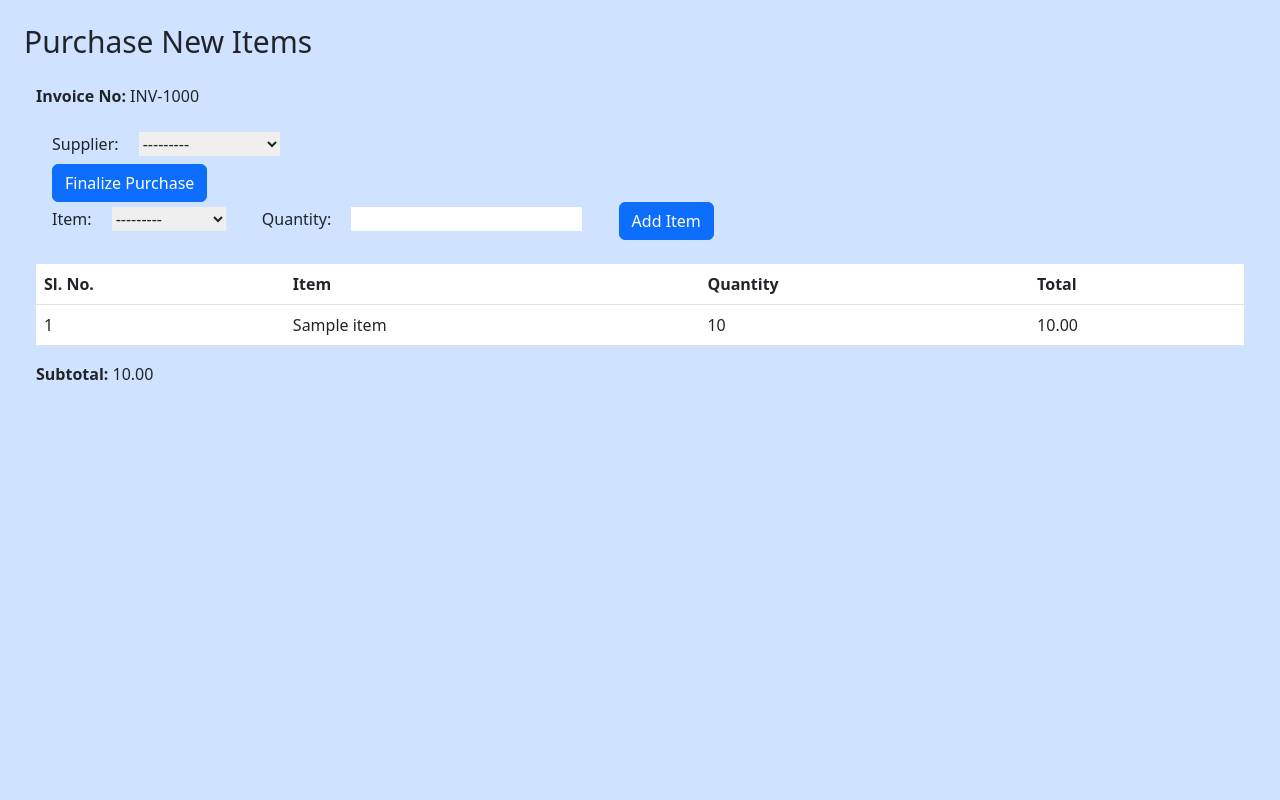
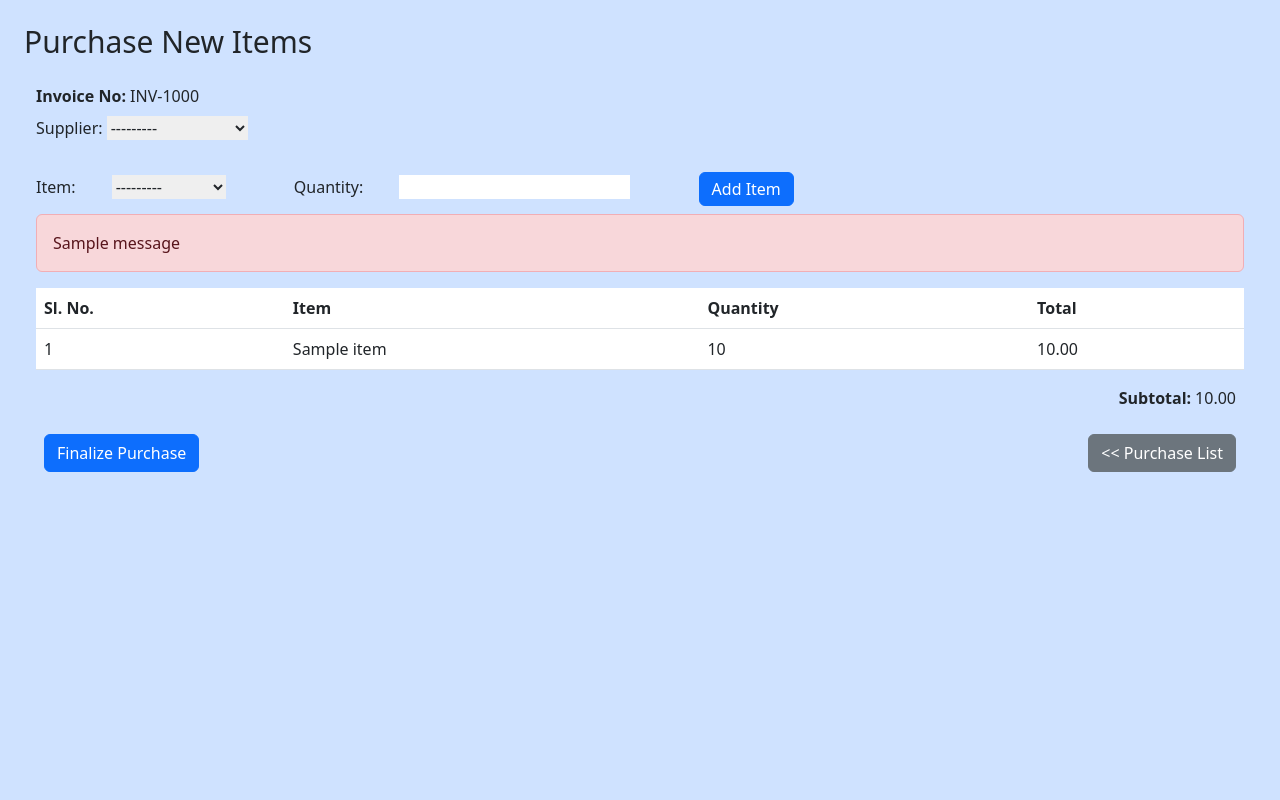
Before and after one commit to vijayakabajo/IMS_SSPL_TASK, a Django app: page /purchase/ in a window 1280 px wide. Shown: the part 56-856 px from the top of the page. Run offline with Django 5.2, Linux system fonts and the light colour scheme; tables that the repository leaves empty hold one stand-in row (values such as "Sample post"); one stand-in notice (Sample message) is shown; some libraries are stand-ins or nearby versions.

Commit message:
purchase update

```diff
--- a/operations/models.py
+++ b/operations/models.py
@@ -3,7 +3,7 @@ from master.models import Supplier, Item
 from django.core.validators import RegexValidator
 
 
-#-------------------------------------Purchase Models----------------------------------------------------------
+#-----------------------------------------------Purchase Models----------------------------------------------------------
 
 class PurchaseMaster(models.Model):
     invoice_number = models.CharField(max_length=20, unique=True, blank=True, null=True)
@@ -11,6 +11,7 @@ class PurchaseMaster(models.Model):
     sub_total = models.DecimalField(max_digits=10, decimal_places=2)
     created_at = models.DateTimeField(auto_now_add=True)
     status = models.SmallIntegerField(default=1, null=False)
+
 
     def save(self, *args, **kwargs):
         if not self.invoice_number:
--- a/operations/templates/purchase.html
+++ b/operations/templates/purchase.html
@@ -2,36 +2,54 @@
 {% block content %}
 <h1 class='text-3xl mb-4'>Purchase New Items</h1>
 <div class='container'>
+
+    <!-- Combined Form -->
+    <form id="purchase-form" method="post">
+        {% csrf_token %}
+
+        <!-- Invoice No -->
         <strong>Invoice No:</strong>
         <label>{{ invoice_number }}</label><br>
 
+        <!-- Supplier form fields -->
+        <label class='mt-2'>Supplier:</label>
+        {{ purchase_form.supplier_id }}
+        {{ purchase_form.supplier_id.errors }}
+        <div id="supplier-details"></div> <!-- Supplier details display -->
 
-    <form id="supplier-form" method="post" class='space-x-4 mt-4'>
-        {% csrf_token %}
-        <label>Supplier:</label>
-        {{ purchase_form.supplier_id }}
-        <div id="supplier-details"></div> <!-- Supplier details display -->
-        <button class='btn btn-primary mt-2' id="finalizePurchaseBtn" type="submit" name="finalize_purchase">Finalize Purchase</button>
-    </form>
 
-    <form id="item-form" method="post" class='space-x-4'>
-        {% csrf_token %}
-        <label>Item:</label>
+    <div class='space-x-8 mt-8'>
+            <!-- Item form fields -->
+        <label class=''>Item:</label>
         {{ temp_form.item_id }}
-        <span id="item-price"></span>  <!-- Display item price -->
+        <strong><span id="item-price"></span></strong>  <!-- Display item price -->
+
         <label>Quantity:</label>
         {{ temp_form.quantity }}
-        <span id="item-total"></span>  <!-- Display item total -->
+        <strong><span id="item-total"></span></strong>  <!-- Display item total -->
 
-        <button class='btn btn-primary' type="submit" name="add_item">Add Item</button>
+        <!-- Button to add item -->
+        <button class="btn btn-primary py-1" type="submit" name="add_item">Add Item</button>
+
+    </div>
+
         {{ temp_form.item_id.errors }}
         {{ temp_form.quantity.errors }}
-    </form>
 
 
+        {% if messages %}
+    <div class="alert alert-danger mt-2">
+        <ul>
+            {% for message in messages %}
+                <li>{{ message }}</li>
+            {% endfor %}
+        </ul>
+    </div>
+{% endif %}
 
-    <!-- Display added items -->
-    <table class="table mt-4">
+
+        <!-- Table to show added items -->
+        <table class="table mt-3">
             <thead>
                 <tr>
                     <th scope="col">Sl. No.</th>
@@ -52,9 +70,20 @@
             </tbody>
         </table>
 
-    <div>
-        <strong>Subtotal: </strong> {{ sub_total }}
+        <div class='flex justify-end mr-2'>
+            <strong>Subtotal:</strong><span class='ml-1'> {{ sub_total }}</span>
         </div>
+
+        <!-- Finalize Purchase Button at the Bottom -->
+         <div class='flex justify-between mt-4 mx-2'>
+                <button class="btn btn-primary" type="submit" name="finalize_purchase" id="finalizePurchaseBtn">Finalize Purchase</button>
+                <a href="{% url 'purchase_master_list' %}" class='btn btn-secondary'><< Purchase List</a>
+         </div>
+
+    </form>
+
+
+
 </div>
 
 <script src="https://ajax.googleapis.com/ajax/libs/jquery/3.5.1/jquery.min.js"></script>
@@ -93,31 +122,15 @@
                 $('#item-total').text('');
             }
         }
-
-        // Fetch supplier details when a supplier is selected
     });
 </script>
 
 <script>
-    // Store and retrieve selected supplier using local storage
-    document.addEventListener("DOMContentLoaded", function () {
-        const supplierSelect = document.getElementById('id_supplier_id');
-        const finalizePurchaseBtn = document.getElementById('finalizePurchaseBtn');
-
-        // Set the supplier on page load if available in localStorage
-        const storedSupplier = localStorage.getItem('selectedSupplier');
-        if (storedSupplier) {
-            supplierSelect.value = storedSupplier;
-        }
-
-        // Store selected supplier in local storage when changed
-        supplierSelect.addEventListener('change', function () {
-            localStorage.setItem('selectedSupplier', this.value);
-        });
-
-        // Clear localStorage when 'Finalize Purchase' button is clicked
-        finalizePurchaseBtn.addEventListener('click', function () {
-            localStorage.removeItem('selectedSupplier'); // Or use localStorage.clear() to remove everything
+    $(document).ready(function() {
+        $('#finalizePurchaseBtn').click(function() {
+            // Disable item fields when finalizing the purchase
+            $('#id_item_id').prop('disabled', true);
+            $('#id_quantity').prop('disabled', true);
         });
     });
 </script>
--- a/operations/views.py
+++ b/operations/views.py
@@ -4,10 +4,13 @@ from .models import PurchaseMaster, PurchaseDetail, TempTable
 from master.models import Supplier, Item
 from .forms import TempTableForm, PurchaseMasterForm
 from django.http import JsonResponse
+from django.contrib import messages
 
 
 
 #------------------------------------------purchase page--------------------------------------------------------
+
+from django.contrib import messages  # Import the messages framework
 
 def purchase_page(request):
     supplier_id = request.session.get('supplier_id', None)
@@ -16,11 +19,12 @@ def purchase_page(request):
     else:
         initial_data = {}
 
-    temp_items = TempTable.objects.all().order_by('-created_at')  #temptable data
+    temp_items = TempTable.objects.all().order_by('-created_at')  # Fetch temp table data
     purchase_form = PurchaseMasterForm(initial=initial_data)
     temp_form = TempTableForm()
 
     if request.method == 'POST':
+        # Add item to temp table
         if 'add_item' in request.POST:
             temp_form = TempTableForm(request.POST)
             if temp_form.is_valid():
@@ -34,34 +38,40 @@ def purchase_page(request):
 
                 return redirect('purchase-page')
 
-        # Finalize
+        # Finalize purchase
         if 'finalize_purchase' in request.POST:
-            purchase_form = PurchaseMasterForm(request.POST)
-            if purchase_form.is_valid():  # Validate only PurchaseMasterForm
-                with transaction.atomic():
-                    purchase_master = purchase_form.save(commit=False)
+            # Check if temp table is empty before processing the purchase
+            if not temp_items.exists():
+                messages.error(request, "Add items to the purchase list before finalizing.")
+            else:
+                purchase_form = PurchaseMasterForm(request.POST)
+                if purchase_form.is_valid():  # Validate only PurchaseMasterForm
+                    with transaction.atomic():
+                        purchase_master = purchase_form.save(commit=False)
+                        # Calculate subtotal
+                        purchase_master.sub_total = sum(item.items_total for item in temp_items)
+                        purchase_master.save()
 
-                    #sub_total
-                    purchase_master.sub_total = sum(item.items_total for item in temp_items)
-                    purchase_master.save()
+                        # Move items from TempTable to PurchaseDetail
+                        for temp_item in temp_items:
+                            PurchaseDetail.objects.create(
+                                purchase_master=purchase_master,
+                                item_id=temp_item.item_id,
+                                quantity=temp_item.quantity,
+                                items_total=temp_item.items_total
+                            )
 
-                    for temp_item in temp_items:
-                        PurchaseDetail.objects.create(
-                            purchase_master=purchase_master,
-                            item_id=temp_item.item_id,
-                            quantity=temp_item.quantity,
-                            items_total=temp_item.items_total
-                        )
+                        # Clear the TempTable after purchase
+                        TempTable.objects.all().delete()
 
-                    TempTable.objects.all().delete()
+                        if 'supplier_id' in request.session:
+                            del request.session['supplier_id']
 
-                    if 'supplier_id' in request.session:
-                        del request.session['supplier_id']
-
-                return redirect('purchase-page')
+                    return redirect('purchase-page')
 
     sub_total = sum(item.items_total for item in temp_items)
 
+    # Generate new invoice number
     last_invoice = PurchaseMaster.objects.order_by('invoice_number').last()
     if last_invoice and last_invoice.invoice_number.startswith('INV-'):
         last_invoice_num = int(last_invoice.invoice_number.split('-')[1])
@@ -78,6 +88,7 @@ def purchase_page(request):
         'invoice_number': invoice_number,
     }
     return render(request, 'purchase.html', context)
+
 
 
 #Purchase Master Page
```
Lines whose indentation alone changed are shown as unchanged.
